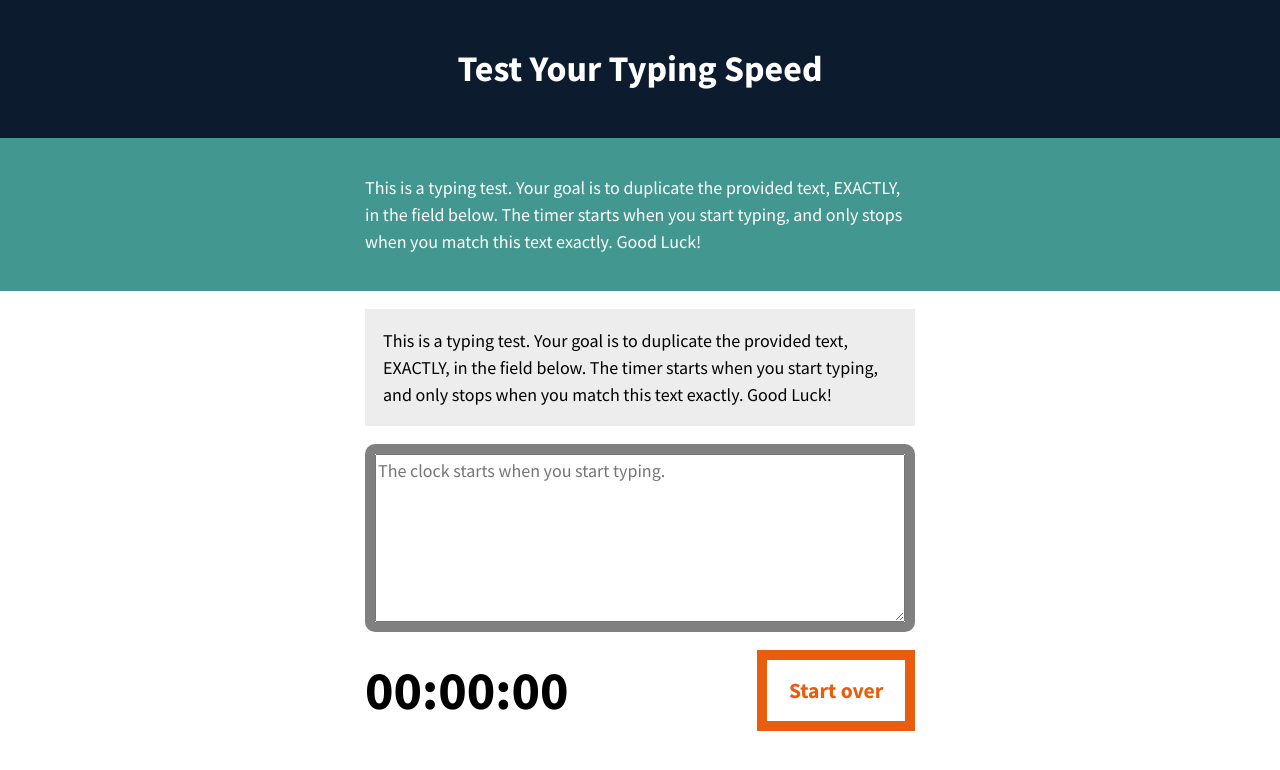
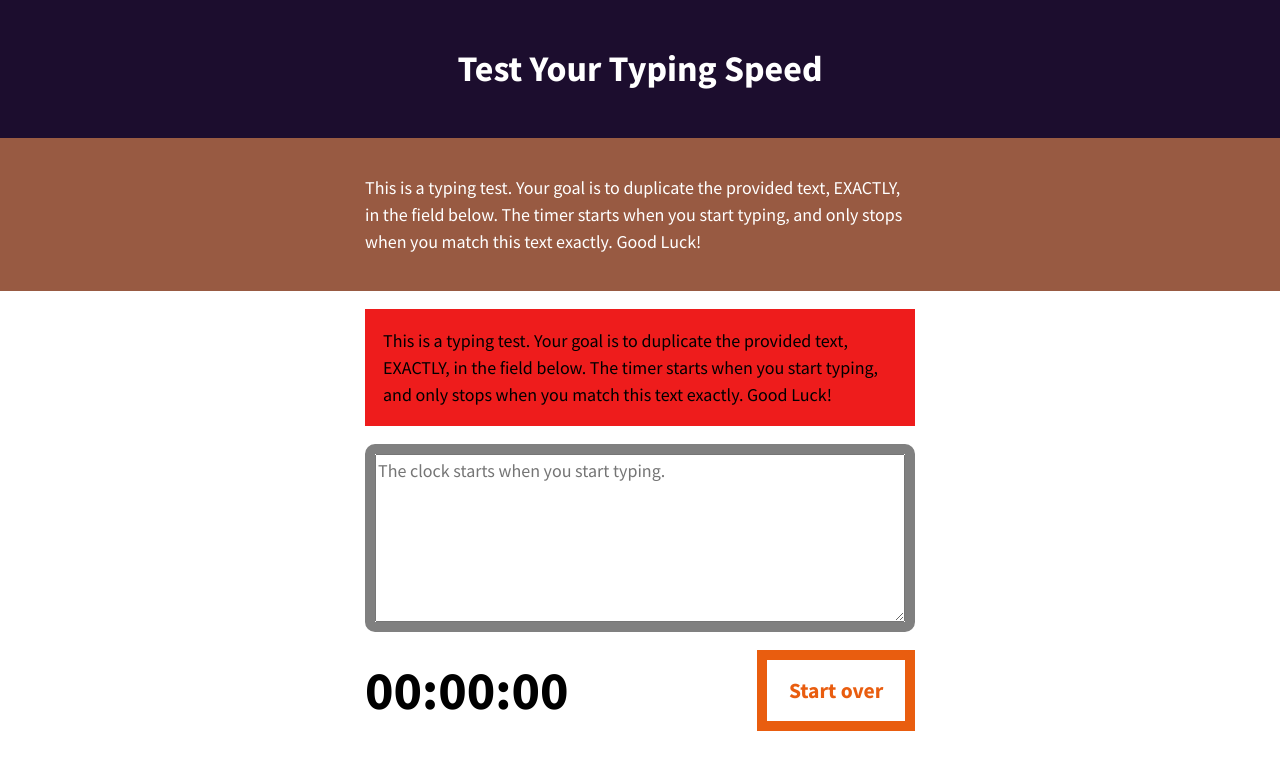
Before and after one commit to gangapurambhargav/typing-speed, a plain HTML site: page index.html in a window 1280 px wide. Drawn offline with Linux system fonts and the light colour scheme; a script that the page names is missing.

Commit message:
css update

```diff
--- a/style.css
+++ b/style.css
@@ -111,7 +111,7 @@ body {
 
 .masthead {
     padding: 1em 2em;
-    background-color: #0D1B2E;
+    background-color: #1c0d2e;
     color: white;
 }
 
@@ -122,7 +122,7 @@ body {
 .intro {
     padding: 2em 2em;
     color: #ffffff;
-    background: #429890;
+    background: #985a42;
 }
 
 
@@ -145,7 +145,7 @@ body {
 #origin-text {
     margin: 1em 0;
     padding: 1em 1em 0;
-    background-color: #ededed;
+    background-color: #ee1c1c;
 }
 
 #origin-text p {
```
